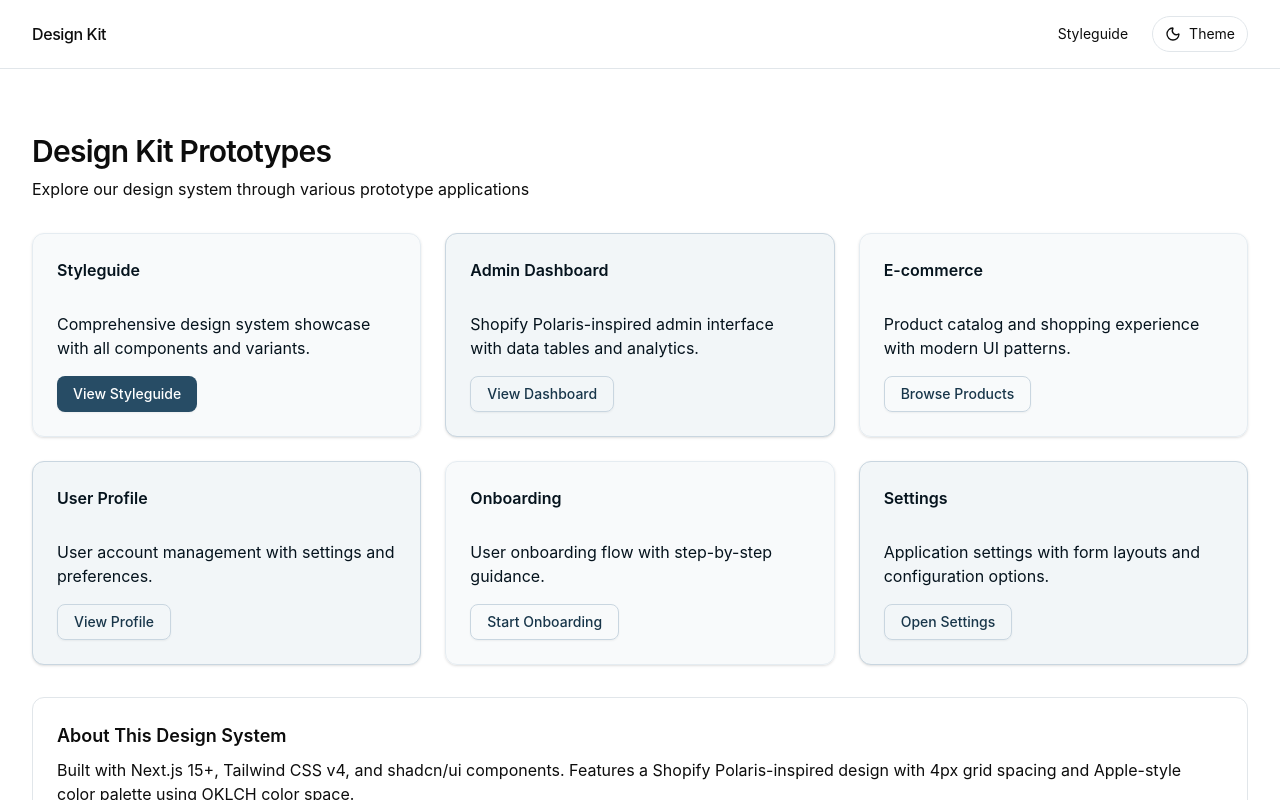
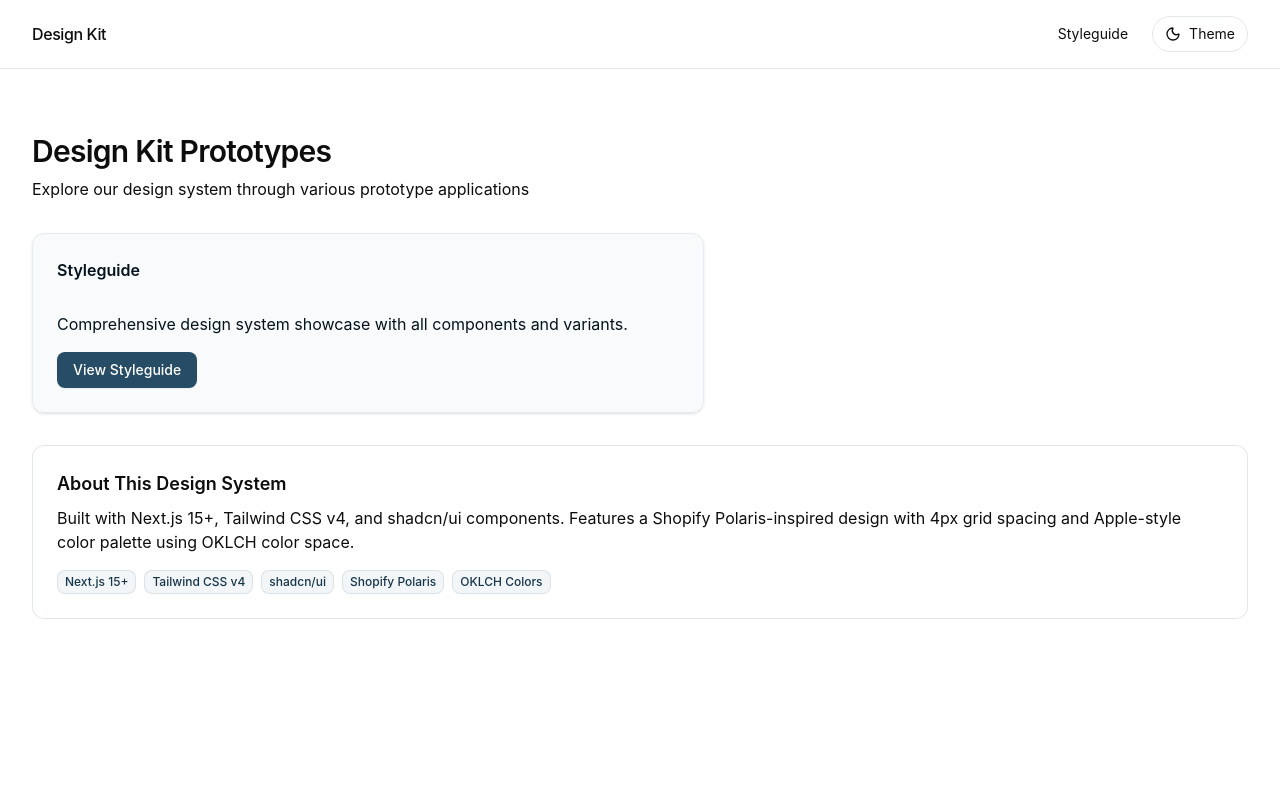
Before and after one commit to h-fujioka/design-kit, a Next.js app: page / in a window 1280 px wide. Shown: the top 800 px of the page. Built offline with nearby package versions, Linux system fonts and the light colour scheme.

Commit message:
feat: プロトタイプをStyleguideのみに簡素化

```diff
--- a/src/app/page.tsx
+++ b/src/app/page.tsx
@@ -20,7 +20,7 @@ export default function HomePage() {
             </p>
           </div>
 
-          <div className="grid gap-6 md:grid-cols-2 lg:grid-cols-3">
+          <div className="grid gap-6 md:grid-cols-1 lg:grid-cols-1 max-w-2xl">
             <Card variant="brand">
               <CardHeader>
                 <CardTitle>Styleguide</CardTitle>
@@ -32,86 +32,6 @@ export default function HomePage() {
                 <Button variant="brand" asChild>
                   <Link href="/styleguide">
                     View Styleguide
-                  </Link>
-                </Button>
-              </CardContent>
-            </Card>
-
-            <Card variant="brandAccent">
-              <CardHeader>
-                <CardTitle>Admin Dashboard</CardTitle>
-              </CardHeader>
-              <CardContent className="space-y-4">
-                <p className="text-muted-foreground">
-                  Shopify Polaris-inspired admin interface with data tables and analytics.
-                </p>
-                <Button variant="brandOutline" asChild>
-                  <Link href="/admin">
-                    View Dashboard
-                  </Link>
-                </Button>
-              </CardContent>
-            </Card>
-
-            <Card variant="brand">
-              <CardHeader>
-                <CardTitle>E-commerce</CardTitle>
-              </CardHeader>
-              <CardContent className="space-y-4">
-                <p className="text-muted-foreground">
-                  Product catalog and shopping experience with modern UI patterns.
-                </p>
-                <Button variant="brandOutline" asChild>
-                  <Link href="/shop">
-                    Browse Products
-                  </Link>
-                </Button>
-              </CardContent>
-            </Card>
-
-            <Card variant="brandAccent">
-              <CardHeader>
-                <CardTitle>User Profile</CardTitle>
-              </CardHeader>
-              <CardContent className="space-y-4">
-                <p className="text-muted-foreground">
-                  User account management with settings and preferences.
-                </p>
-                <Button variant="brandOutline" asChild>
-                  <Link href="/profile">
-                    View Profile
-                  </Link>
-                </Button>
-              </CardContent>
-            </Card>
-
-            <Card variant="brand">
-              <CardHeader>
-                <CardTitle>Onboarding</CardTitle>
-              </CardHeader>
-              <CardContent className="space-y-4">
-                <p className="text-muted-foreground">
-                  User onboarding flow with step-by-step guidance.
-                </p>
-                <Button variant="brandOutline" asChild>
-                  <Link href="/onboarding">
-                    Start Onboarding
-                  </Link>
-                </Button>
-              </CardContent>
-            </Card>
-
-            <Card variant="brandAccent">
-              <CardHeader>
-                <CardTitle>Settings</CardTitle>
-              </CardHeader>
-              <CardContent className="space-y-4">
-                <p className="text-muted-foreground">
-                  Application settings with form layouts and configuration options.
-                </p>
-                <Button variant="brandOutline" asChild>
-                  <Link href="/settings">
-                    Open Settings
                   </Link>
                 </Button>
               </CardContent>
```
